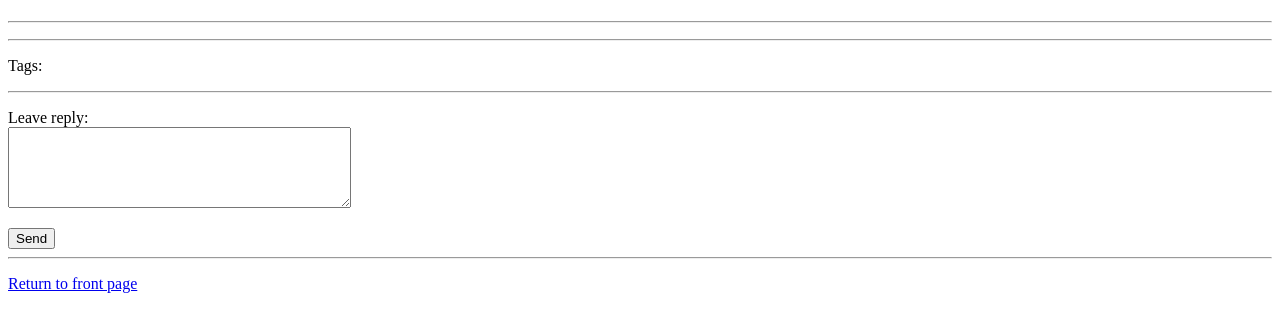
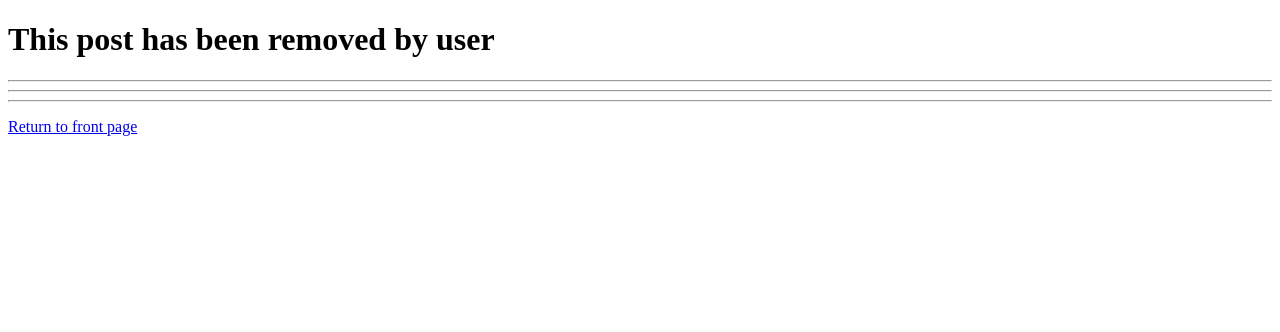
Before and after one commit to jerbjork/book-reviews, a Flask app: template templates/review.html in a window 1280 px wide. Shown: the top 332 px of the page. Run offline with Flask 3, Linux system fonts and the light colour scheme; the template is opened without the code that fills it, so the values that code supplies are empty; the visitor is signed in with stand-in values (Sample User, id 1).

Commit message:
Add edit/remove for reviews

```diff
--- a/app.py
+++ b/app.py
@@ -1,5 +1,5 @@
 import sqlite3
-from flask import Flask, redirect, render_template, request, session
+from flask import Flask, redirect, render_template, request, session, abort
 from werkzeug.security import generate_password_hash, check_password_hash
 import config
 import db
@@ -8,9 +8,8 @@
 app.secret_key = config.secret_key
 
 def add_review(title, content, tags):
-
-    sql = "INSERT INTO reviews (title, content, user_id) VALUES (?, ?, ?)"
-    db.execute(sql, [title, content, session["user_id"]])
+    sql = "INSERT INTO reviews (title, content, tag_string, user_id) VALUES (?, ?, ?, ?)"
+    db.execute(sql, [title, content, tags, session["user_id"]])
     review_id = db.last_insert_id()
     for tag in tags.split(", "):
         tag.lower()
@@ -28,9 +27,12 @@
 
 @app.route("/edit/<int:reply_id>", methods=["GET", "POST"])
 def edit_reply(reply_id):
-    sql = "SELECT id, content FROM messages WHERE id = ?"
+    sql = "SELECT id, content, user_id FROM messages WHERE id = ?"
     reply = (db.query(sql, False, [reply_id]))
-
+    if not reply:
+        abort(404)
+    if reply["user_id"] != session["user_id"]:
+        abort(403)
     if request.method == "GET":
         return render_template("edit.html", reply=reply)
 
@@ -44,9 +46,12 @@
 
 @app.route("/remove/<int:reply_id>", methods=["GET", "POST"])
 def remove_reply(reply_id):
-    sql = "SELECT id, content FROM messages WHERE id = ?"
+    sql = "SELECT id, content, user_id FROM messages WHERE id = ?"
     reply = (db.query(sql, False, [reply_id]))
-
+    if not reply:
+        abort(404)
+    if reply["user_id"] != session["user_id"]:
+        abort(403)
     if request.method == "GET":
         return render_template("delete.html", reply=reply)
 
@@ -58,6 +63,41 @@
                 db.execute(sql, [reply_id])
         return redirect("/review/" + str(review_id[0]))
 
+@app.route("/edit/review/<int:review_id>", methods=["GET", "POST"])
+def edit_review(review_id):
+    sql = "SELECT * FROM reviews WHERE id = ?"
+    review = (db.query(sql, False, [review_id]))
+    if not review:
+        abort(404)
+    if review["user_id"] != session["user_id"]:
+        abort(403)
+    if request.method == "GET":
+        return render_template("edit_review.html", review=review)
+
+    if request.method == "POST":
+        title = request.form["title"]
+        content = request.form["content"]
+        tags = request.form["tags"]
+        sql = "UPDATE reviews SET (title, content, tag_string, removed) = (?, ?, ?, 0)  WHERE id = ?"
+        db.execute(sql, [title, content, tags, review_id])
+        return redirect("/review/" + str(review_id))
+
+@app.route("/remove/review/<int:review_id>", methods=["GET", "POST"])
+def remove_review(review_id):
+    sql = "SELECT * FROM reviews WHERE id = ?"
+    review = (db.query(sql, False, [review_id]))
+    if not review:
+        abort(404)
+    if review["user_id"] != session["user_id"]:
+        abort(403)
+    if request.method == "GET":
+        return render_template("delete_review.html", review=review)
+
+    if request.method == "POST":
+        if "continue" in request.form:
+            sql = "UPDATE reviews SET removed = ? WHERE id = ?"
+            db.execute(sql, [1, review_id])
+        return redirect("/review/" + str(review_id))
 
 @app.route("/new_review", methods=["POST"])
 def new_review():
@@ -69,10 +109,10 @@
 
 @app.route("/review/<int:review_id>")
 def show_review(review_id):
-    sql = "SELECT title, content FROM reviews WHERE id = ?"
+    sql = "SELECT * FROM reviews WHERE id = ?"
     review = db.query(sql, True, [review_id])
-    if review == []:
-        return "Review not found"
+    if not review:
+            abort(404)
     else:
         review = review[0]
         sql = "SELECT t.title FROM tags t, attach a WHERE a.review_id = ? AND t.id = a.tag_id"
@@ -89,7 +129,7 @@
 
 @app.route("/tags/<string:tag>")
 def show_tags(tag):
-    sql = "SELECT u.username, r.id, r.title FROM users u, reviews r, tags t, attach a WHERE t.title = ? AND a.tag_id = t.id AND a.review_id = r.id AND u.id = r.user_id"
+    sql = "SELECT u.username, r.id, r.title, r.removed FROM users u, reviews r, tags t, attach a WHERE t.title = ? AND a.tag_id = t.id AND a.review_id = r.id AND u.id = r.user_id"
     reviews = (db.query(sql, True, [tag]))
     return render_template("tags.html", reviews=reviews, tag=tag)
 
--- a/schema.sql
+++ b/schema.sql
@@ -13,7 +13,9 @@
     id INTEGER PRIMARY KEY,
     title TEXT,
     content TEXT,
-    user_id INTEGER REFERENCES users
+    tag_string TEXT,
+    user_id INTEGER REFERENCES users,
+    removed INTEGER DEFAULT 0
 );
 
 
--- a/templates/review.html
+++ b/templates/review.html
@@ -4,11 +4,14 @@
 <head>
   <title>{{ review.title }}</title>
 </head>
+<body>
 
-<body>
+{% if review.removed == 0 %}
+
+
   <h1>{{ review.title }}</h1>
+  <hr />
 
-  <hr />
 
   <p>
     {{review.content}}
@@ -24,6 +27,43 @@
 
   {% endfor %}
 </p>
+
+{% if review.user_id == session.user_id %}
+<p>
+  <a href="/edit/review/{{ review.id }}">Edit</a> |
+  <a href="/remove/review/{{ review.id }}">Delete</a>
+</p>
+
+{% endif %}
+
+{% if session.user_id %}
+
+<form action="/new_reply" method="post">
+  <p>
+    Leave reply:<br />
+    <textarea name="content" rows="5" cols="40"></textarea>
+  </p>
+  <input type="hidden" name="review_id" value="{{ review_id }}" />
+  <input type="submit" value="Send" />
+</form>
+
+{% endif %}
+
+<hr />
+
+{% else %}
+
+<h1>This post has been removed by user</h1>
+<hr />
+
+{% if review.user_id == session.user_id %}
+<p>
+  <a href="/edit/review/{{ review.id }}">Restore post</a>
+</p>
+
+{% endif %}
+
+{% endif %}
 
   <hr />
   {% for reply in replies %}
@@ -41,22 +81,7 @@
     <a href="/remove/{{ reply.id }}">Delete</a>
   </p>
   {% endif %}
-  <hr />
   {% endfor %}
-
-  {% if session.user_id %}
-
-  <form action="/new_reply" method="post">
-    <p>
-      Leave reply:<br />
-      <textarea name="content" rows="5" cols="40"></textarea>
-    </p>
-    <input type="hidden" name="review_id" value="{{ review_id }}" />
-    <input type="submit" value="Send" />
-  </form>
-
-  {% endif %}
-
   <hr />
 
   <p>
```
Also changed, not shown: templates/delete_review.html (added, +7 -0 lines), templates/edit_review.html (added, +31 -0 lines), templates/tags.html (+6 -1 lines), database.db.
